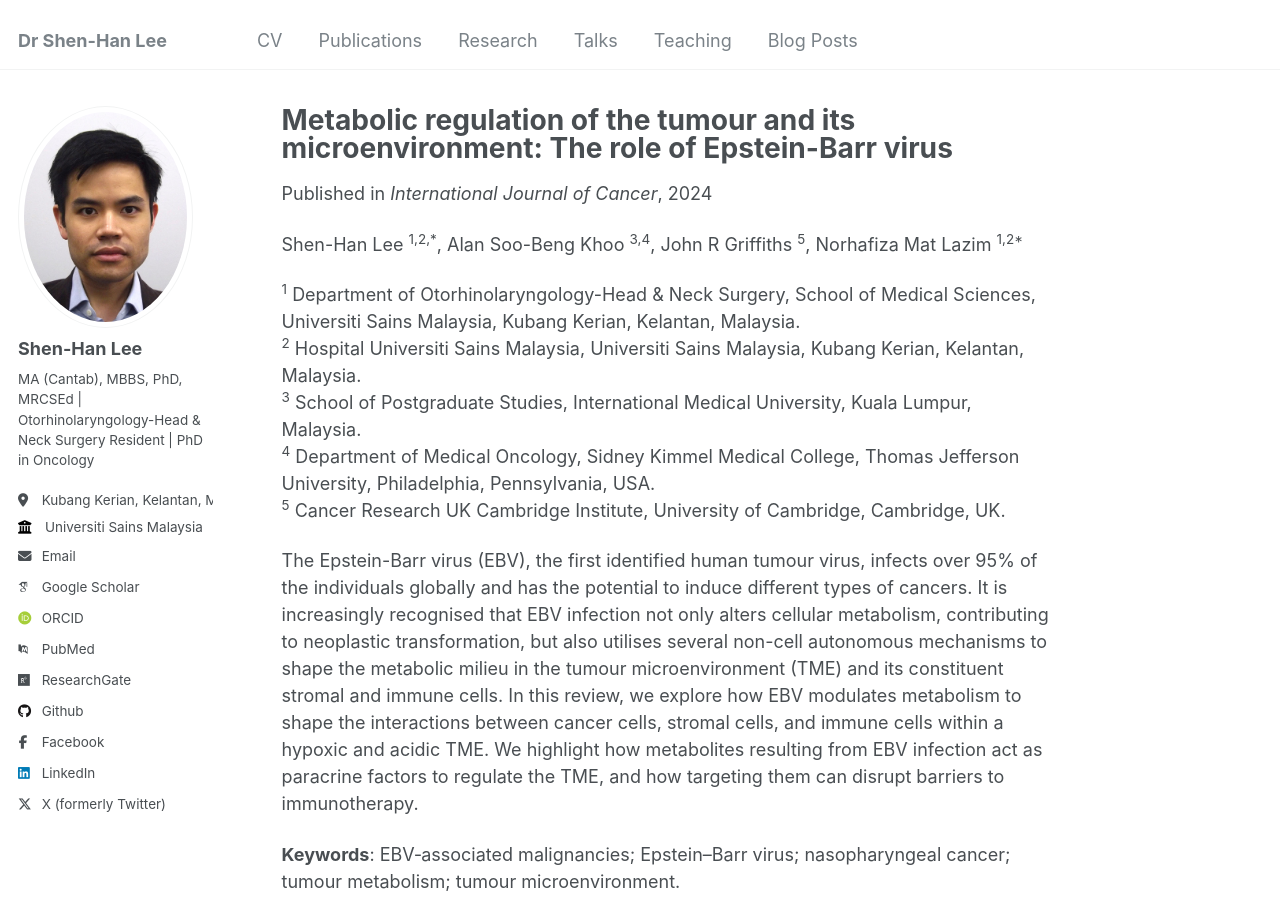
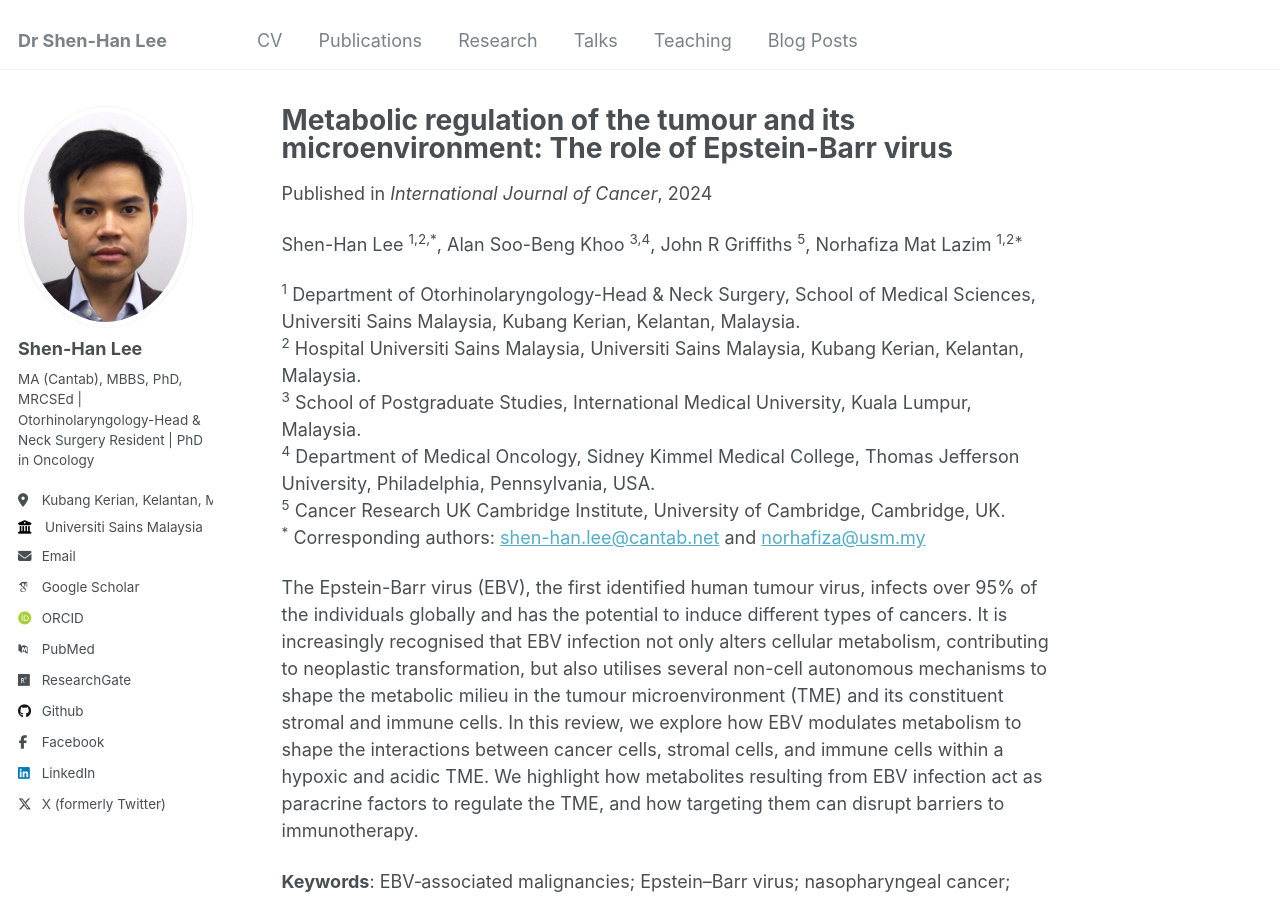
Before and after one commit to shenhanlee/shenhanlee.github.io, a Jekyll site: the page built from _publications/2024-09-18-metabolic-regulation-tumour-microenvironment-epstein-barr-virus.md, in a window 1280 px wide and 900 px high. Built offline with Jekyll 4.4.1, drawn with Linux system fonts in a browser that asks for light colours; some web fonts are replaced.

Commit message:
Merge remote-tracking branch 'origin/master'

```diff
--- a/_publications/2024-09-18-metabolic-regulation-tumour-microenvironment-epstein-barr-virus.md
+++ b/_publications/2024-09-18-metabolic-regulation-tumour-microenvironment-epstein-barr-virus.md
@@ -17,6 +17,7 @@ Shen-Han Lee <sup>1,2,*</sup>, Alan Soo-Beng Khoo <sup>3,4</sup>, John R Griffit
 <sup>3</sup> School of Postgraduate Studies, International Medical University, Kuala Lumpur, Malaysia.
 <sup>4</sup> Department of Medical Oncology, Sidney Kimmel Medical College, Thomas Jefferson University, Philadelphia, Pennsylvania, USA.
 <sup>5</sup> Cancer Research UK Cambridge Institute, University of Cambridge, Cambridge, UK.
+<sup>*</sup> Corresponding authors: [shen-han.lee@cantab.net](mailto:shen-han.lee@cantab.net) and [norhafiza@usm.my](mailto:norhafiza@usm.my)
 
 The Epstein-Barr virus (EBV), the first identified human tumour virus, infects over 95% of the individuals globally and has the potential to induce different types of cancers. It is increasingly recognised that EBV infection not only alters cellular metabolism, contributing to neoplastic transformation, but also utilises several non-cell autonomous mechanisms to shape the metabolic milieu in the tumour microenvironment (TME) and its constituent stromal and immune cells. In this review, we explore how EBV modulates metabolism to shape the interactions between cancer cells, stromal cells, and immune cells within a hypoxic and acidic TME. We highlight how metabolites resulting from EBV infection act as paracrine factors to regulate the TME, and how targeting them can disrupt barriers to immunotherapy.
 
```
